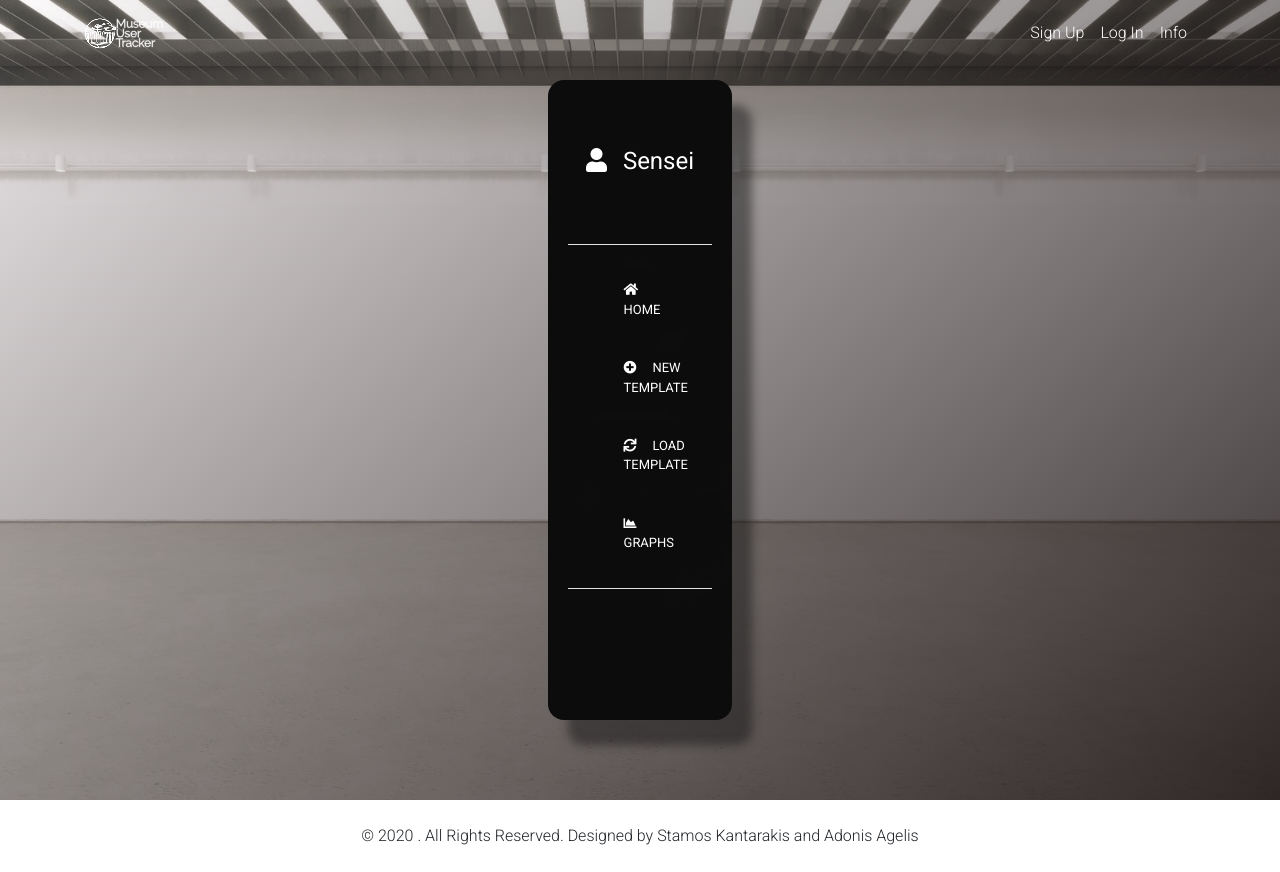
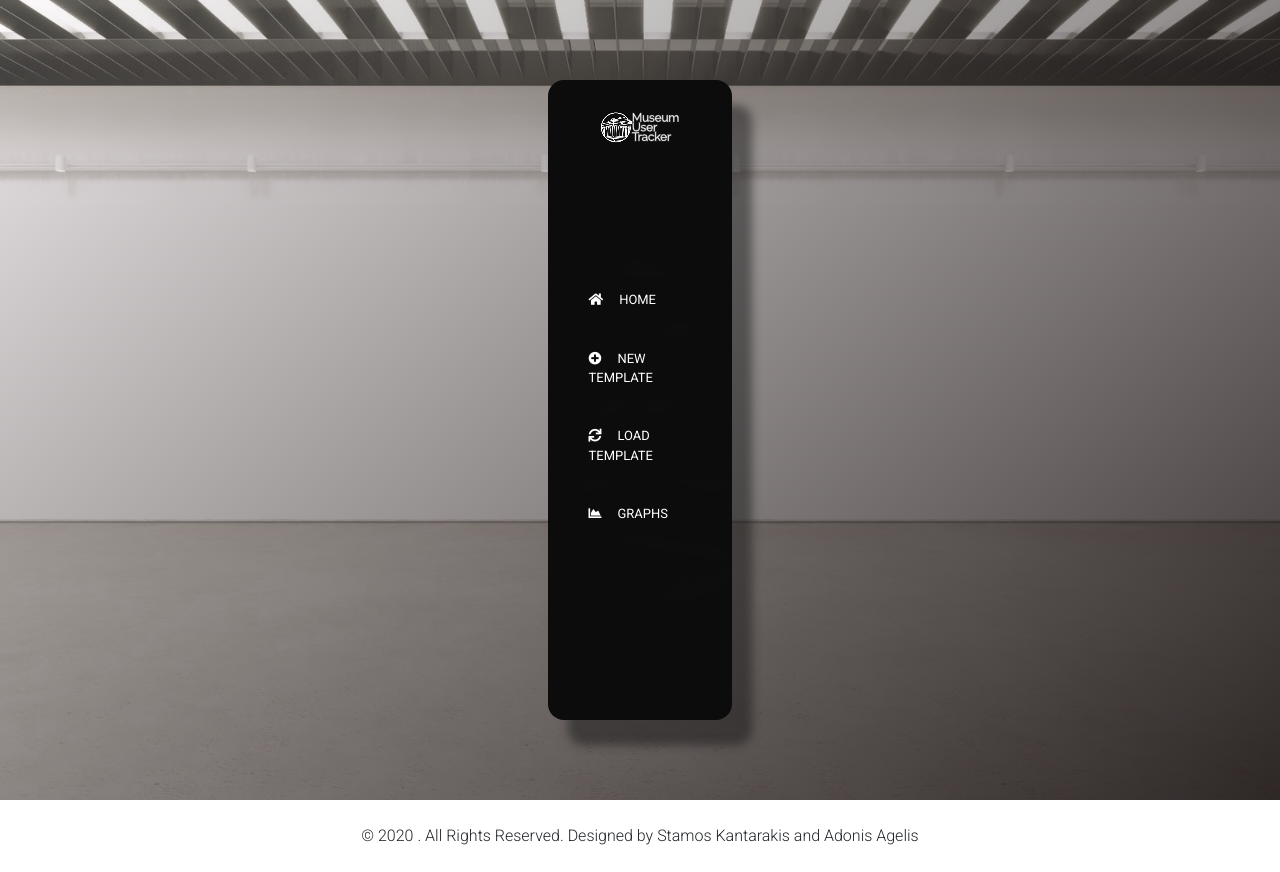
Before and after one commit to AdonisAgelis/thesis-project, a React (Create React App) app in the folder frontend/: page /profile in a window 1280 px wide. Built offline with nearby package versions, Linux system fonts and the light colour scheme.

Commit message:
Steps to Success

```diff
--- a/frontend/src/buttons.component.js
+++ b/frontend/src/buttons.component.js
@@ -28,6 +28,11 @@ import {
 import "./profile.css";
 
 class Buttons extends React.Component {
+
+  sendColumnMidIsOpen = () => {
+    this.props.func('2');
+  };
+
     render() {
       if (this.props.type === 'save') {
         return(
@@ -82,9 +87,9 @@ class Buttons extends React.Component {
                   Home
           </MDBBtn>
         )
-      } else if (this.props.type === 'new' ) {
+      } else if (this.props.type === 'new') {
         return (
-          <MDBBtn className="styleBtn" onClick={this.sendData}>
+          <MDBBtn className="styleBtn" onClick={this.sendColumnMidIsOpen}>
             <MDBIcon
               icon="plus-circle"
               style={{ marginRight: "1rem" }}
--- a/frontend/src/columnsProfile.component.js
+++ b/frontend/src/columnsProfile.component.js
@@ -16,10 +16,11 @@ import {
 import "./profile.css";
 import Background from "./columnsback.jpg";
 import Buttons from "./buttons.component";
+import logo from './logo.png';
 
 class ColumnsProfile extends React.Component {
-  sendData = () => {
-    this.props.parentCallback("2");
+  sendColumnMidIsOpen = (childData) => {
+    this.props.parentCallback(childData);
   };
 
   render() {
@@ -39,17 +40,20 @@ class ColumnsProfile extends React.Component {
                 position: "relative",
               }}
             >
-              <MDBCardBody className="rounded mb-0">
                 <MDBCardTitle
                   style={{
                     display: "grid",
                     placeItems: "center",
                     textAlign: "center",
-                    marginTop: "1rem",
+                    marginTop: "2rem",
                     color: "white",
+                    marginBottom: '8rem',
                   }}
                 >
-                  <h4>
+                <a href="http://localhost:3000">
+                  <img src={logo} className="img-fluid" />
+                </a>
+                  {/* <h4>
                     <MDBIcon
                       icon="user"
                       style={{
@@ -59,22 +63,14 @@ class ColumnsProfile extends React.Component {
                       }}
                     />
                     Sensei
-                  </h4>
+                  </h4> */}
                 </MDBCardTitle>
-                <hr
-                  className="hrleft"
-                  style={{ backgroundColor: "white" }}
-                ></hr>
-                <MDBCol>
                   <MDBNav className="flex-column   ">
                     <Buttons type = 'home' />
-                    <Buttons type = 'new' onClick={this.sendData}/>
+                    <Buttons type = 'new' func={this.sendColumnMidIsOpen}/>
                     <Buttons type = 'load' />
                     <Buttons type = 'graph' />
                   </MDBNav>
-                </MDBCol>
-                <hr style={{ backgroundColor: "white" }}></hr>
-              </MDBCardBody>
             </MDBCard>
           </MDBAnimation>
         </MDBCol>
@@ -97,12 +93,10 @@ class ColumnsProfile extends React.Component {
               >
                 <MDBCardTitle style={{ textAlign: "center" }}>
                   <h4 style={{ color: "white" }}>
-                    <MDBIcon icon="building" style={{ marginRight: "1rem" }} />
                     Name of Room
                   </h4>
                 </MDBCardTitle>
                 <MDBCardText style={{ textAlign: "center" }}>
-                  <hr className="hr" style={{ backgroundColor: "white" }}></hr>
                 </MDBCardText>
                 <canvas id="myCanvas"></canvas>
                 <div className='d-flex flex-row justify-content-around' style={{display: 'flex', flexWrap: 'wrap'}}>
@@ -140,7 +134,6 @@ class ColumnsProfile extends React.Component {
                   </h4>
                 </MDBCardTitle>
                 <MDBCardText style={{ textAlign: "center" }}>
-                  <hr className="hr" style={{ backgroundColor: "white" }}></hr>
                 </MDBCardText>
               </MDBCardBody>
             </MDBCard>
--- a/frontend/src/profile.component.js
+++ b/frontend/src/profile.component.js
@@ -18,7 +18,7 @@ class Profile extends React.Component {
 
     return (
       <div id="profile">
-        <Navbar />
+        {/* <Navbar /> */}
 
         <MDBView>
           <MDBMask className="d-flex justify-content-center align-items-center gradient">
--- a/frontend/src/profile.css
+++ b/frontend/src/profile.css
@@ -85,14 +85,6 @@
   margin-top: 4rem;
 }
 
-.hr {
-  margin-top: 1rem;
-}
-
-.hrleft {
-  margin-top: 1rem;
-}
-
 #myCanvas {
   border: 1px solid white;
   background-color: white;
```
